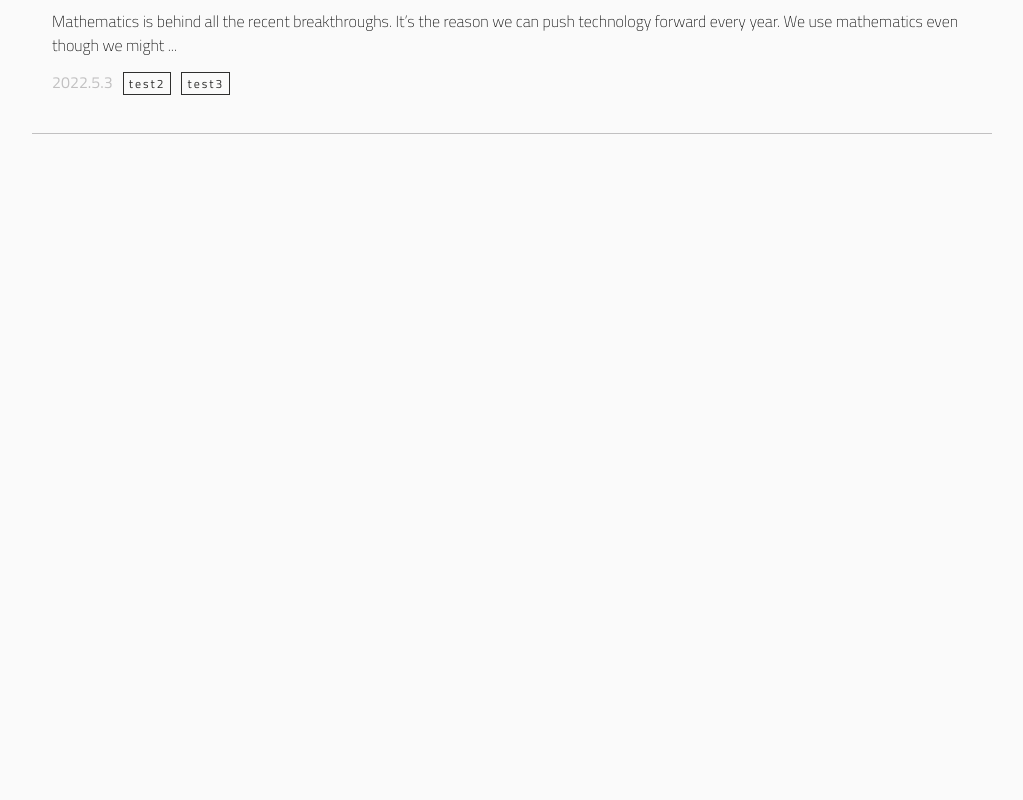
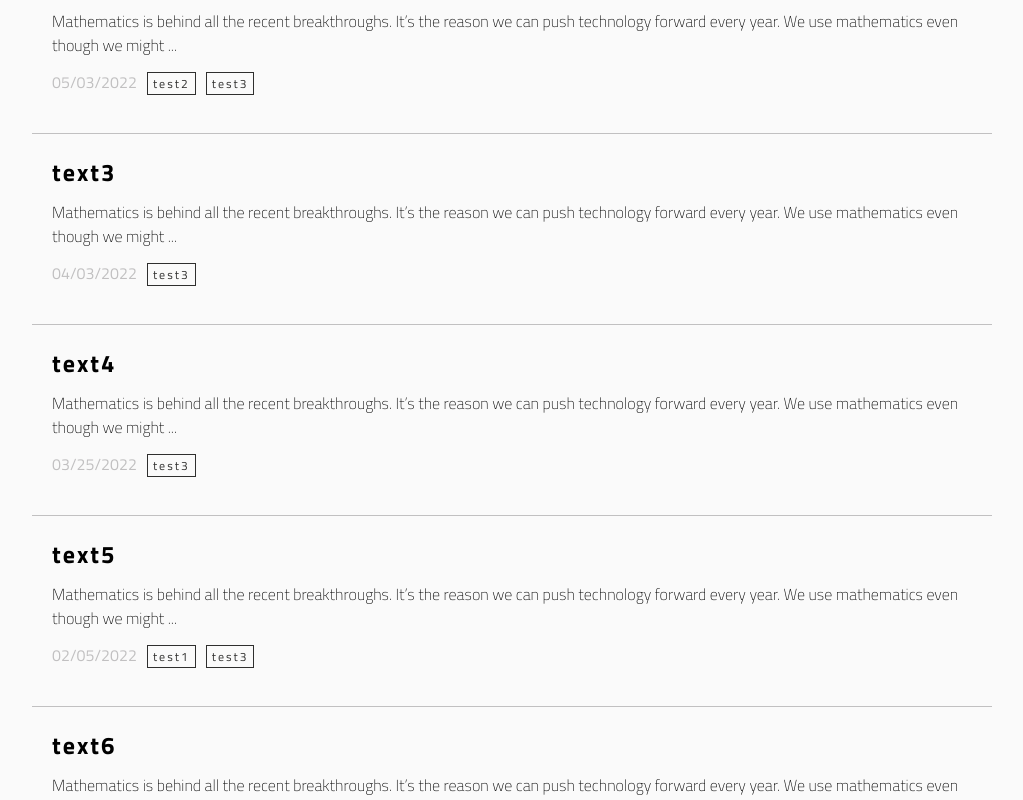
Before and after one commit to kisaragiRY/Rane-Blog, a React (Create React App) app: page /post in a window 1280 px wide. Shown: the part 420-1220 px from the top of the page, without its empty margins (128-1151 px from the left). Before the commit the page ends 800 px from the top, so only its background shows below. Built offline with nearby package versions, Linux system fonts and the light colour scheme; a web font is replaced by a local one.

Commit message:
sort post chronologically

```diff
--- /dev/null
+++ b/src/Blogs/Posts/text3.md
@@ -0,0 +1 @@
+Mathematics is behind all the recent breakthroughs. It’s the reason we can push technology forward every year. We use mathematics even though we might not be aware of it. That’s the reason why everyone should have a basic understanding of how maths really comes into play in a modern world. The following list of books will allow you to get a sense of that without having to get technical details and complicated proofs.
--- /dev/null
+++ b/src/Blogs/Posts/text4.md
@@ -0,0 +1 @@
+Mathematics is behind all the recent breakthroughs. It’s the reason we can push technology forward every year. We use mathematics even though we might not be aware of it. That’s the reason why everyone should have a basic understanding of how maths really comes into play in a modern world. The following list of books will allow you to get a sense of that without having to get technical details and complicated proofs.
--- /dev/null
+++ b/src/Blogs/Posts/text5.md
@@ -0,0 +1 @@
+Mathematics is behind all the recent breakthroughs. It’s the reason we can push technology forward every year. We use mathematics even though we might not be aware of it. That’s the reason why everyone should have a basic understanding of how maths really comes into play in a modern world. The following list of books will allow you to get a sense of that without having to get technical details and complicated proofs.
--- /dev/null
+++ b/src/Blogs/Posts/text6.md
@@ -0,0 +1 @@
+Mathematics is behind all the recent breakthroughs. It’s the reason we can push technology forward every year. We use mathematics even though we might not be aware of it. That’s the reason why everyone should have a basic understanding of how maths really comes into play in a modern world. The following list of books will allow you to get a sense of that without having to get technical details and complicated proofs.
--- /dev/null
+++ b/src/Blogs/Posts/text7.md
@@ -0,0 +1 @@
+Mathematics is behind all the recent breakthroughs. It’s the reason we can push technology forward every year. We use mathematics even though we might not be aware of it. That’s the reason why everyone should have a basic understanding of how maths really comes into play in a modern world. The following list of books will allow you to get a sense of that without having to get technical details and complicated proofs.
--- a/src/Blogs/blogs.json
+++ b/src/Blogs/blogs.json
@@ -2,14 +2,44 @@
 
     {
         "title": "text1",
-        "creat_time": "2022.5.3",
+        "creat_time": "05/03/2022",
         "tag":["test1","test2"],
         "file_name":"text1.md"
     },
     {
         "title": "text2",
-        "creat_time": "2022.5.3",
+        "creat_time": "05/03/2022",
         "tag":["test2","test3"],
         "file_name":"text2.md"
+    },
+    {
+        "title": "text3",
+        "creat_time": "04/03/2022",
+        "tag":["test3"],
+        "file_name":"text3.md"
+    },
+    {
+        "title": "text4",
+        "creat_time": "03/25/2022",
+        "tag":["test3"],
+        "file_name":"text4.md"
+    },
+    {
+        "title": "text5",
+        "creat_time": "02/05/2022",
+        "tag":["test1","test3"],
+        "file_name":"text5.md"
+    },
+    {
+        "title": "text6",
+        "creat_time": "10/02/2021",
+        "tag":["test2","test3"],
+        "file_name":"text6.md"
+    },
+    {
+        "title": "text7",
+        "creat_time": "01/03/2021",
+        "tag":["test1","test3"],
+        "file_name":"text7.md"
     }
 ]
--- a/src/Components/postCard/PostCard.js
+++ b/src/Components/postCard/PostCard.js
@@ -23,17 +23,17 @@ export default function PostCard(props) {
         <h2>{props.title}</h2>
         <p className='abstract'>{post.substring(0,150)} ...</p>
         <span>{props.date}</span>
-        {(props.tags.map((tag,key)=>{
-            if(tag!==''){
-                return (
+        {(props.tags.map((tag,key)=>
+            (tag!=='')&&
                     <Button
-                        key={tag}
-                        padding={"1px 5px"}
-                        font_size={"12px"}
-                        onClick={()=>{
-                            let path=`/post/${tag}`;
-                            navigate(path)}}>{tag}</Button>)}
-        }))}
+                      key={key}
+                      padding={"1px 5px"}
+                      font_size={"12px"}
+                      onClick={()=>{
+                          let path=`/post/${tag}`;
+                          navigate(path)}}>{tag}
+                    </Button>
+        ))}
 
     </div>
 
--- a/src/Pages/Home/home.js
+++ b/src/Pages/Home/home.js
@@ -7,7 +7,7 @@ export default function Home() {
         <div className='home-quote'>
             <span>sup, I'm up</span>
         </div>
-        <div>
+        <div className='recent-article'>
             Recent article
         </div>
     </div>
--- a/src/Pages/Post/post.css
+++ b/src/Pages/Post/post.css
@@ -32,5 +32,5 @@
 
 .tag_icon{
     font-size: 30px;
-    transform: translateY(18%);
+    transform: translateY(15%);
 }
--- a/src/Pages/Post/post.js
+++ b/src/Pages/Post/post.js
@@ -13,7 +13,16 @@ export default function Post() {
   let navigate=useNavigate();
   let {tag}=useParams(); //parameters from url
 
-
+  const sort_json=(json)=>{
+    const time_to_int=(string)=>{
+      const s=string.split('/')
+      const new_s=s[2]+s[0]+s[1]
+      return parseInt(new_s)
+    }
+    let json_arr=Object.keys(json).map((key)=>json[key])
+    json_arr.sort((a,b)=>time_to_int(b.creat_time)-time_to_int(a.creat_time))
+    return json_arr
+  }
   return (
     <div>
       {/* the main post page */}
@@ -32,7 +41,7 @@ export default function Post() {
           )}
         </div>
         <div className='post-list'>
-          {blogs.map((data,key)=><PostCard key={key} title={data.title} date={data.creat_time} tags={data.tag} file_name={data.file_name}/>)}
+          {sort_json(blogs).map((data,key)=><PostCard key={key} title={data.title} date={data.creat_time} tags={data.tag} file_name={data.file_name}/>)}
         </div>
       </div>}
 
@@ -52,7 +61,7 @@ export default function Post() {
             <div className='tag_title'><BiPurchaseTagAlt className='tag_icon'/><span>{tag}</span></div>
         </div>
         <div className='post-list'>
-          {blogs.map((data,key)=>
+          {sort_json(blogs).map((data,key)=>
             data.tag.includes(tag)&&  //filter based on tag
             <PostCard key={key} title={data.title} date={data.creat_time} tags={data.tag} file_name={data.file_name}/>
             )}
```
Also changed, not shown: src/Blogs/Posts/bilibili_stock_prediction_based_on_lstm.md (deleted).
